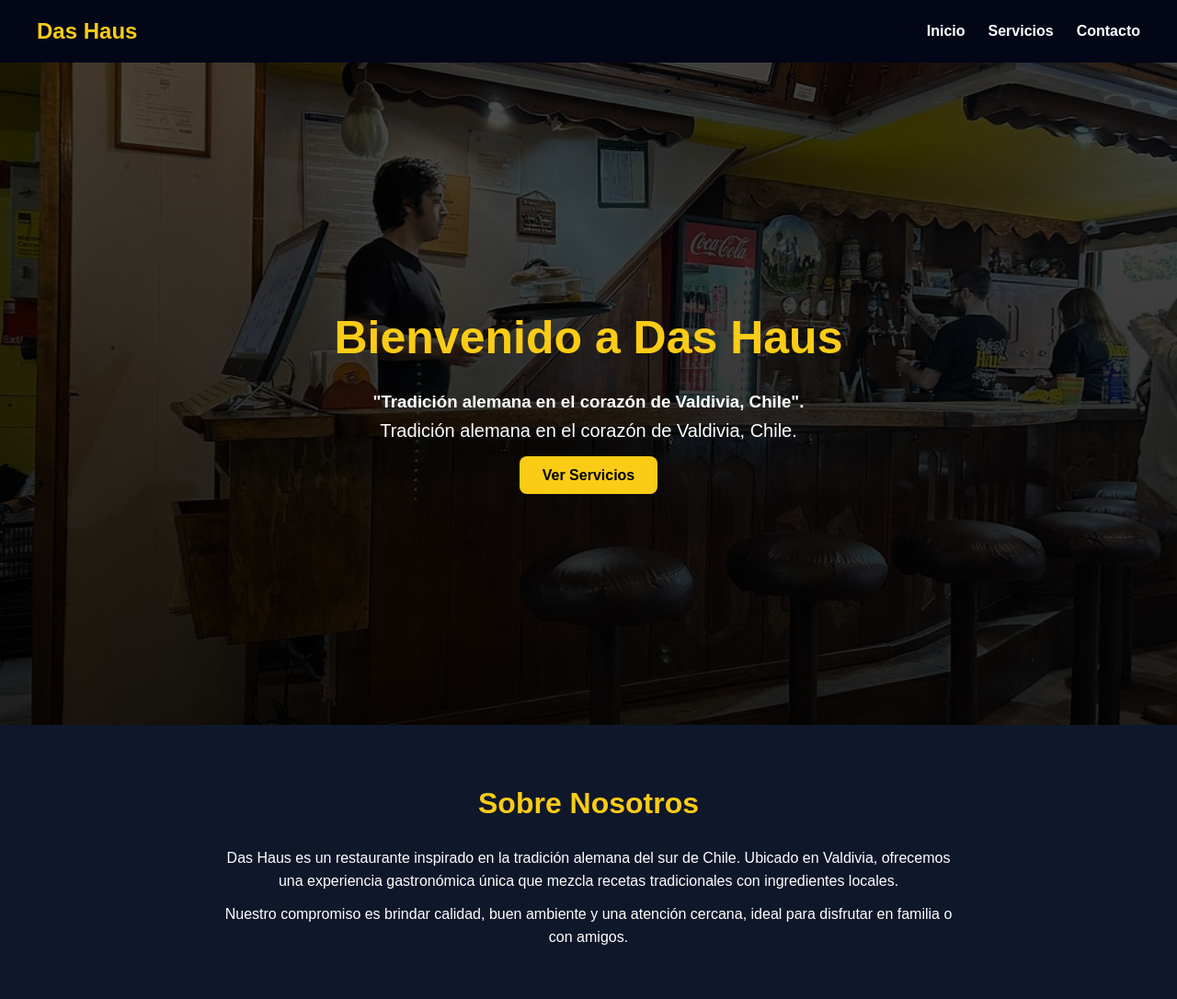
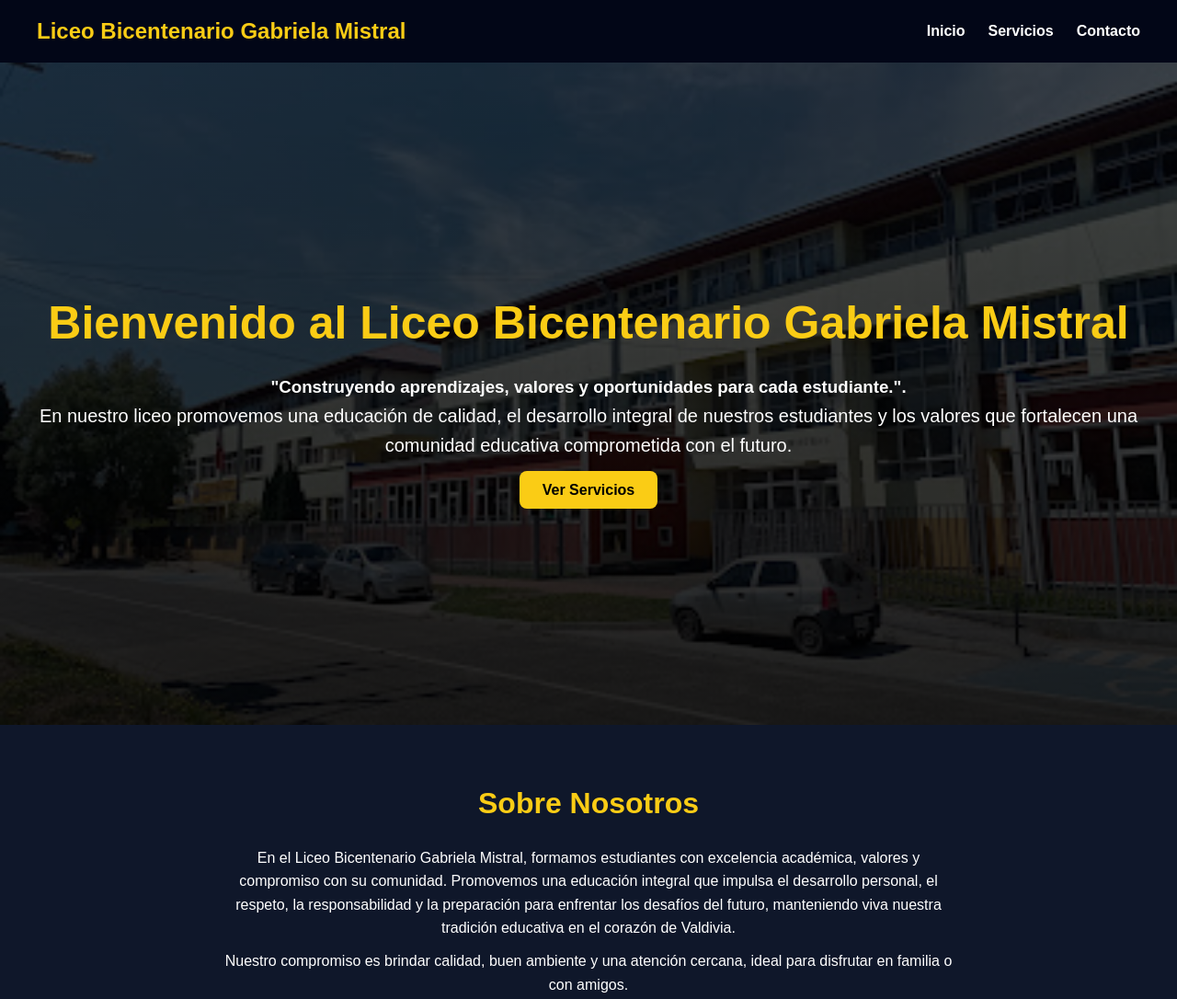
Before and after one commit to trabajosdelliceolgbm-source/Proyecto-grupal, a plain HTML site: page index.html in a window 1280 px wide. Shown: the top 1086 px of the page at 92% size. Drawn offline with Linux system fonts and the light colour scheme.

Commit message:
cambio de pagina

```diff
--- a/css/estilos.css
+++ b/css/estilos.css
@@ -76,7 +76,7 @@ body {
 .hero {
     height: 90vh;
     background: linear-gradient(rgba(0,0,0,0.7), rgba(0,0,0,0.85)),
-                url("../img/caption-2.jpg") center/cover no-repeat;
+                url("../img/unnamed\ \(1\).jpg") center/cover no-repeat;
     display: flex;
     justify-content: center;
     align-items: center;
--- a/index.html
+++ b/index.html
@@ -3,7 +3,7 @@
 <head>
     <meta charset="UTF-8">
     <meta name="viewport" content="width=device-width, initial-scale=1.0">
-    <title>Das Haus | Restaurante Alemán en Valdivia</title>
+    <title>Liceo Bicentenario Gabriela Mistral | Ubicado en mafil- Los Ríos</title>
     <link rel="stylesheet" href="css/estilos.css">
 </head>
 
@@ -12,7 +12,7 @@
     <!-- NAVBAR -->
     <header>
         <nav class="navbar">
-            <h1 class="logo">Das Haus</h1>
+            <h1 class="logo">Liceo Bicentenario Gabriela Mistral </h1>
             <ul class="nav-links">
                 <li><a href="index.html">Inicio</a></li>
                 <li><a href="servicios.html">Servicios</a></li>
@@ -24,9 +24,9 @@
     <!-- HERO / INICIO -->
     <section class="hero">
         <div class="hero-text">
-            <h2>Bienvenido a Das Haus</h2>
-            <h3>"Tradición alemana en el corazón de Valdivia, Chile".</h3>
-            <p>Tradición alemana en el corazón de Valdivia, Chile.</p>
+            <h2>Bienvenido al Liceo Bicentenario Gabriela Mistral</h2>
+            <h3>"Construyendo aprendizajes, valores y oportunidades para cada estudiante.".</h3>
+            <p>En nuestro liceo promovemos una educación de calidad, el desarrollo integral de nuestros estudiantes y los valores que fortalecen una comunidad educativa comprometida con el futuro.</p>
             <a href="servicios.html" class="btn">Ver Servicios</a>
         </div>
     </section>
@@ -35,9 +35,7 @@
     <section class="about">
         <h2>Sobre Nosotros</h2>
         <p>
-            Das Haus es un restaurante inspirado en la tradición alemana del sur de Chile.
-            Ubicado en Valdivia, ofrecemos una experiencia gastronómica única que mezcla
-            recetas tradicionales con ingredientes locales.
+            En el Liceo Bicentenario Gabriela Mistral, formamos estudiantes con excelencia académica, valores y compromiso con su comunidad. Promovemos una educación integral que impulsa el desarrollo personal, el respeto, la responsabilidad y la preparación para enfrentar los desafíos del futuro, manteniendo viva nuestra tradición educativa en el corazón de Valdivia.
         </p>
 
         <p>
```
Also changed, not shown: img/liceo.jpg (added), img/unnamed (1).jpg (added).
